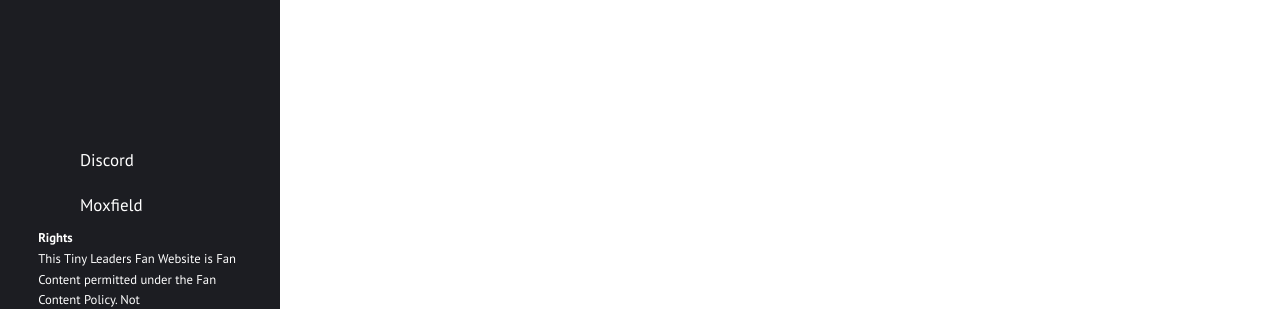
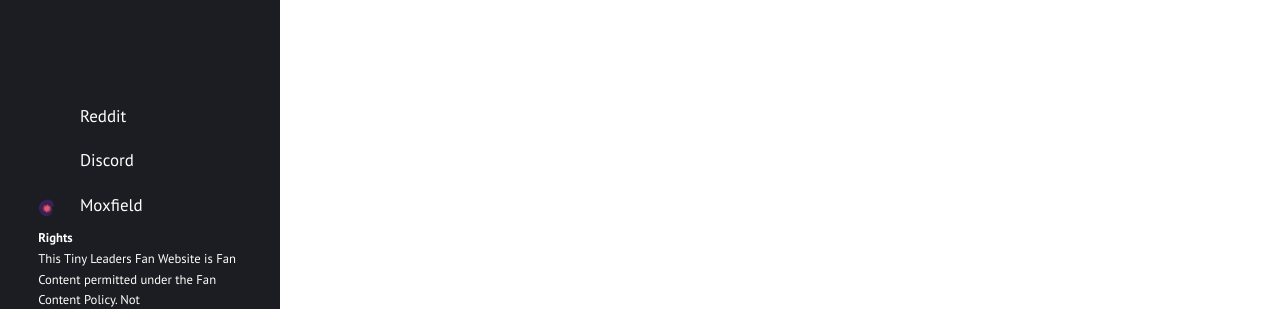
Before and after one commit to TinyLeaders/tinyleaders.github.io, a Jekyll site: the page built from index.html, in a window 1280 px wide. Shown: the part 471-780 px from the top of the page. Built offline with Jekyll 4.4.1, drawn with Linux system fonts in a browser that asks for light colours.

Commit message:
added moxfield logo

```diff
--- a/_config.yml
+++ b/_config.yml
@@ -27,8 +27,8 @@
 
 external:                  # shows a footer with social links - for available icons see fontawesome.com/icons
 #  - {title: Mail, icon: envelope, url: "mailto:someone@somewhere.com"}
+  - {title: Reddit, icon: reddit, url: "https://www.reddit.com/r/TinyLeaders/"}
   - {title: Discord, icon: discord, url: "https://discord.gg/PQSpW69kcn"}
-  - {title: Moxfield, icon: diamond, url: "https://www.moxfield.com/decks/public?format=tinyLeaders"}
 #  - {title: Subscribe, icon: rss, url: "/feed.xml"}
 
 comments:
--- a/_includes/sidebar.html
+++ b/_includes/sidebar.html
@@ -27,6 +27,11 @@
           <span aria-hidden="true">{{ title }}</span>
         </a>
       {%- endfor -%}
+          <a aria-label="Moxfield" target="_" href="https://www.moxfield.com/decks/public?format=tinyLeaders">
+              <img aria-hidden="true" src="{{ "/assets/images/moxfield.png" | relative_url }}" alt="" class="icon">
+            <span aria-hidden="true">Moxfield</span>
+          </a>
+
       </nav>
       <div style="font-size: 75%; align-self: flex-end; width: 100%"">
         <b>Rights</b>
--- a/_sass/basic.sass
+++ b/_sass/basic.sass
@@ -53,16 +53,8 @@
 blockquote, figure
   margin: 1em 0
 
-img
-  margin: .5em 0
-
 li
   margin: .25em 0
-
-img
-  border-radius: 2px
-  max-width: 100%
-  height: auto
 
 table
   display: inline-block
```
Also changed, not shown: assets/images/moxfield.png (added).
